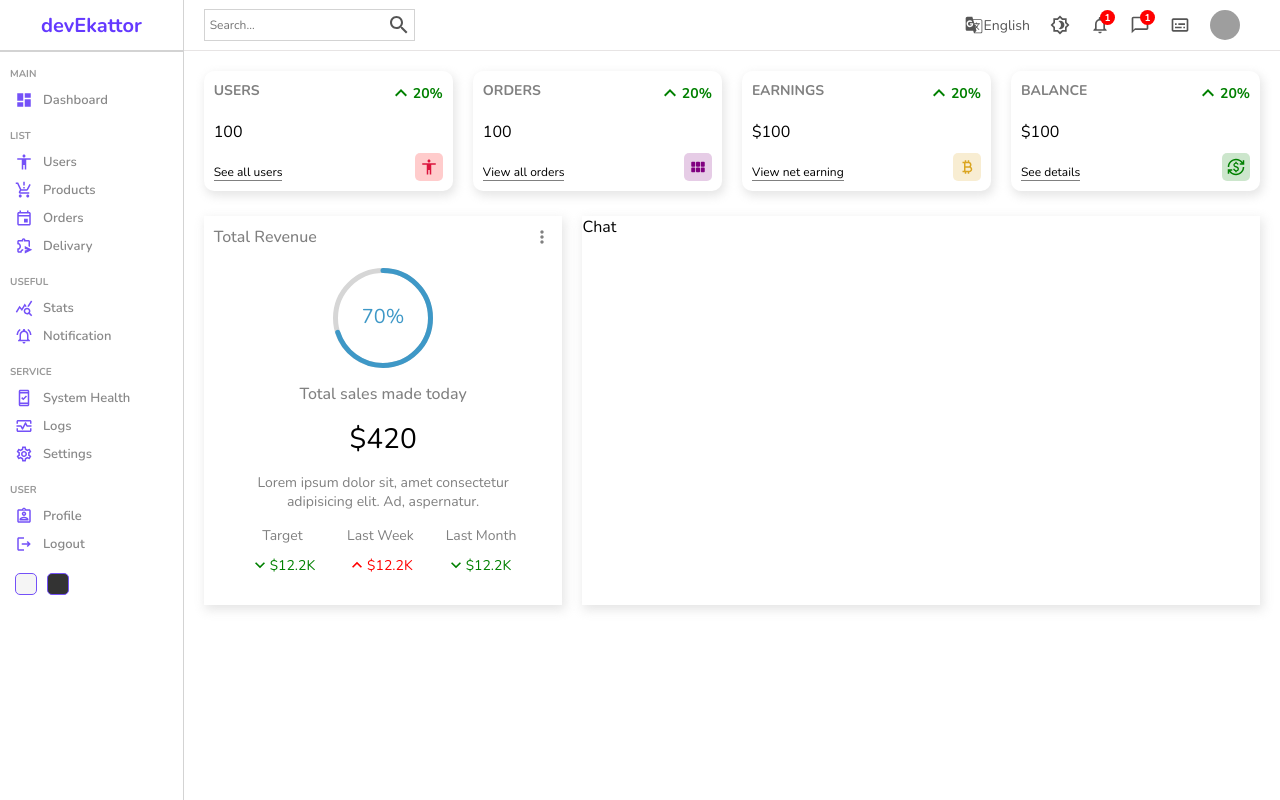
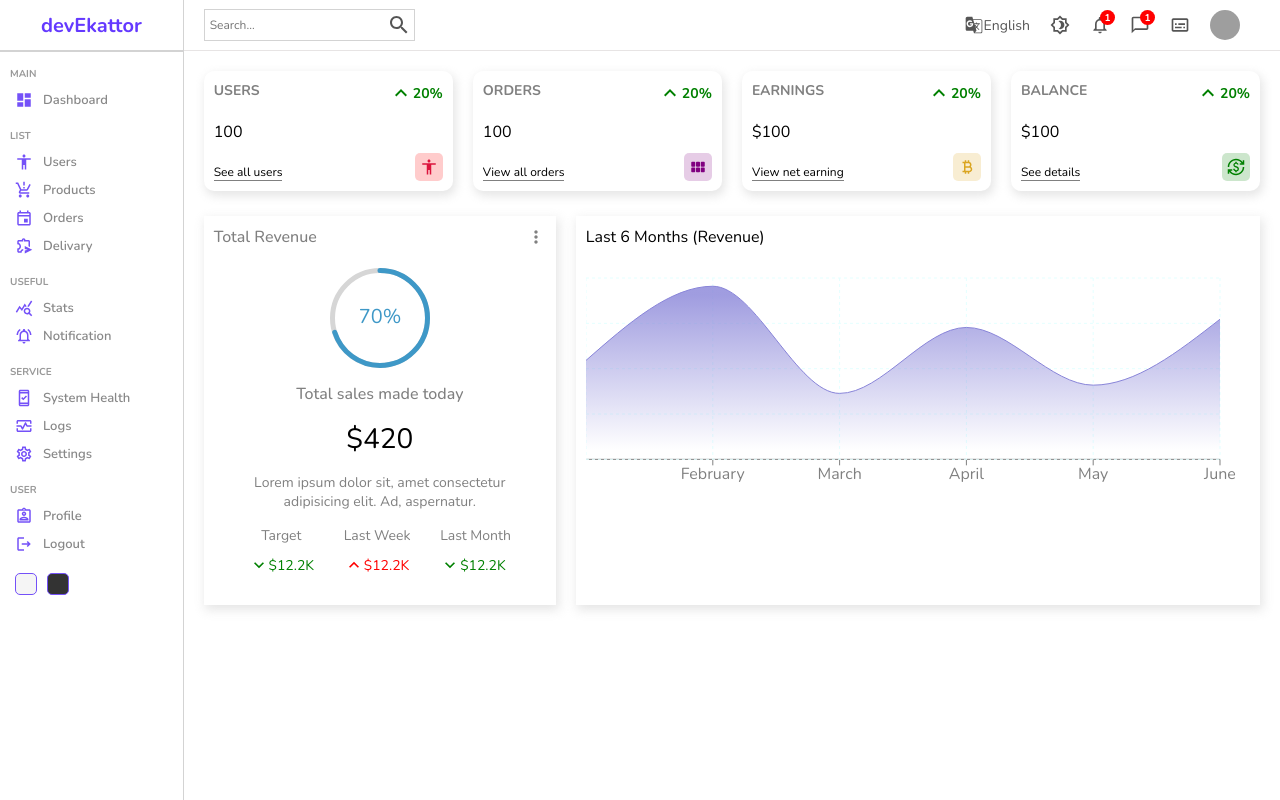
Before and after one commit to pmdev71/client_react_admin_panel, a React (Create React App) app: page / in a window 1280 px wide. Built offline with nearby package versions, Linux system fonts and the light colour scheme; grey boxes are pictures that could not be loaded.

Commit message:
feat: added revenue chart component

```diff
--- a/package.json
+++ b/package.json
@@ -15,6 +15,7 @@
     "react-dom": "^18.2.0",
     "react-router-dom": "^6.3.0",
     "react-scripts": "5.0.1",
+    "recharts": "^2.1.13",
     "sass": "^1.54.3",
     "web-vitals": "^2.1.4"
   },
--- a/src/components/chart/Chart.jsx
+++ b/src/components/chart/Chart.jsx
@@ -1,7 +1,73 @@
 import './chart.scss';
+import {
+  AreaChart,
+  Area,
+  XAxis,
+  YAxis,
+  CartesianGrid,
+  Tooltip,
+  ResponsiveContainer,
+} from 'recharts';
+
+const data = [
+  {
+    name: 'January',
+    Total: 1200,
+  },
+  {
+    name: 'February',
+    Total: 2100,
+  },
+  {
+    name: 'March',
+    Total: 800,
+  },
+  {
+    name: 'April',
+    Total: 1600,
+  },
+  {
+    name: 'May',
+    Total: 900,
+  },
+  {
+    name: 'June',
+    Total: 1700,
+  },
+];
 
 const Chart = () => {
-  return <div className="chart">Chat</div>;
+  return (
+    <div className="chart">
+      <div className="title">Last 6 Months (Revenue)</div>
+      <ResponsiveContainer width="100%" aspect={3 / 1}>
+        <AreaChart
+          width={730}
+          height={250}
+          data={data}
+          margin={{ top: 10, right: 30, left: 0, bottom: 0 }}
+        >
+          <defs>
+            <linearGradient id="colorUv" x1="0" y1="0" x2="0" y2="1">
+              <stop offset="5%" stopColor="#8884d8" stopOpacity={0.8} />
+              <stop offset="95%" stopColor="#8884d8" stopOpacity={0} />
+            </linearGradient>
+          </defs>
+          <XAxis dataKey="name" stroke="gray" />
+
+          <CartesianGrid strokeDasharray="3 3" className="chartGrid" />
+          <Tooltip />
+          <Area
+            type="monotone"
+            dataKey="Total"
+            stroke="#8884d8"
+            fillOpacity={1}
+            fill="url(#colorUv)"
+          />
+        </AreaChart>
+      </ResponsiveContainer>
+    </div>
+  );
 };
 
 export default Chart;
--- a/src/components/chart/chart.scss
+++ b/src/components/chart/chart.scss
@@ -2,4 +2,13 @@
     flex: 4;
     -webkit-box-shadow: 1px 4px 10px 1px rgba(0,0,0,0.47);
     box-shadow: 2px 4px 10px 1px rgba(201,201,201,0.47);
+    color: geen;
+    padding: 10px;
+
+    .title{
+        margin-bottom: 20px;
+    }
+    .chartGrid{
+        stroke: rgb(228, 255, 255);
+    }
 }
```
Also changed, not shown: 1 other file (tests, documents, lock files or other folders).
